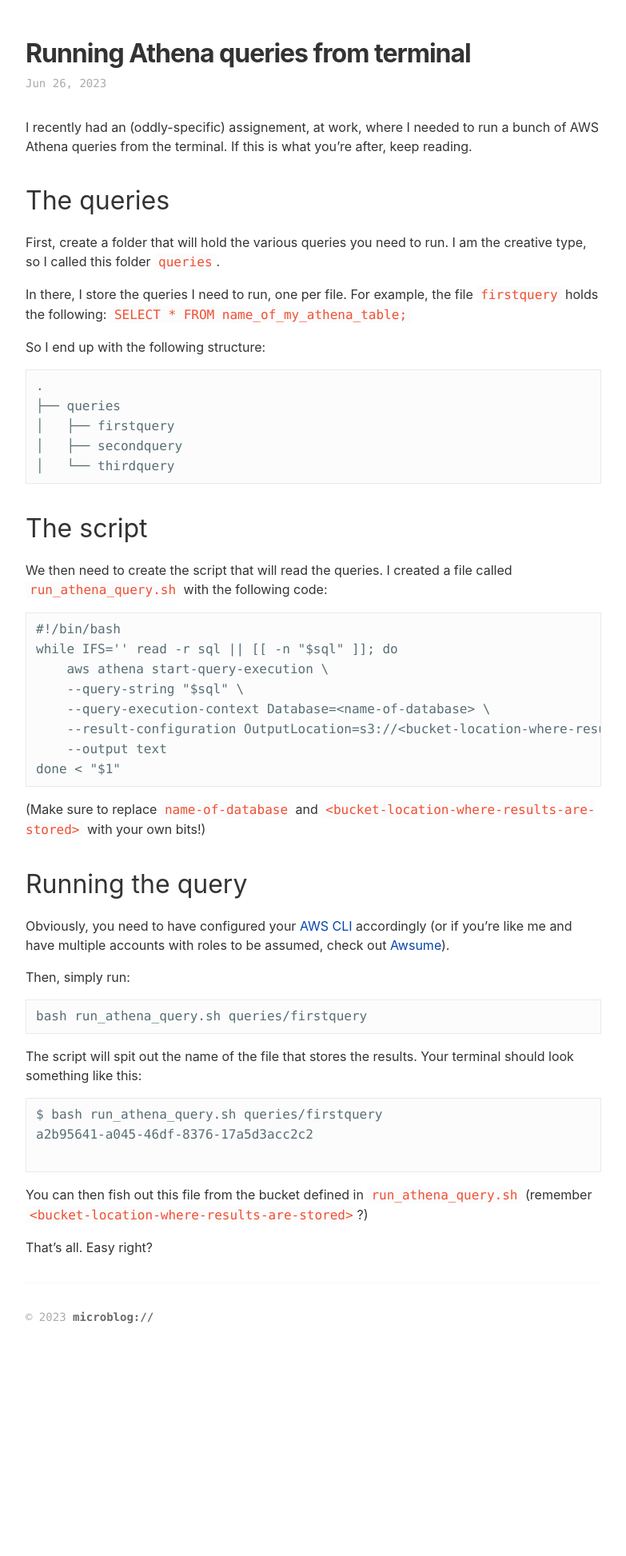
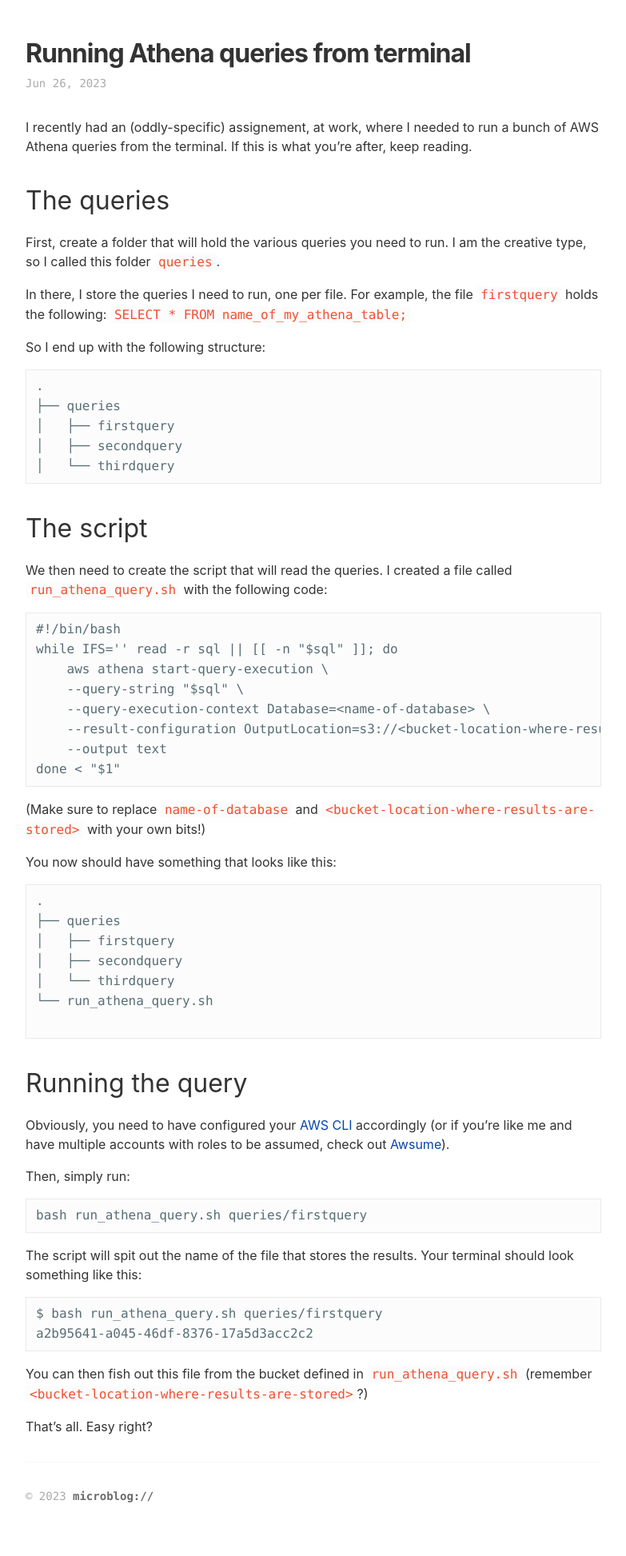
Before and after one commit to to-ie/to-ie.github.io, a Jekyll site: the page built from _posts/2023-06-28-running-athena-queries-from-terminal.md, in a window 1280 px wide. Shown: the whole page at 80% size, without its empty margins (8-791 px from the left). Built offline with Jekyll 4.4.1, drawn with Linux system fonts in a browser that asks for light colours; before the commit the page ends 1722 px from its top, so only the background shows below that.

Commit message:
running athena queries

````diff
--- a/_posts/2023-06-28-running-athena-queries-from-terminal.md
+++ b/_posts/2023-06-28-running-athena-queries-from-terminal.md
@@ -39,6 +39,17 @@ done < "$1"
 ```
 (Make sure to replace `name-of-database` and `<bucket-location-where-results-are-stored>` with your own bits!)
 
+You now should have something that looks like this:
+```
+.
+├── queries
+│   ├── firstquery
+│   ├── secondquery
+│   └── thirdquery
+└── run_athena_query.sh
+
+```
+
 
 ## Running the query
 
@@ -54,7 +65,6 @@ The script will spit out the name of the file that stores the results. Your term
 ```
 $ bash run_athena_query.sh queries/firstquery
 a2b95641-a045-46df-8376-17a5d3acc2c2
-
 ```
 
 You can then fish out this file from the bucket defined in `run_athena_query.sh` (remember `<bucket-location-where-results-are-stored>`?)
````
